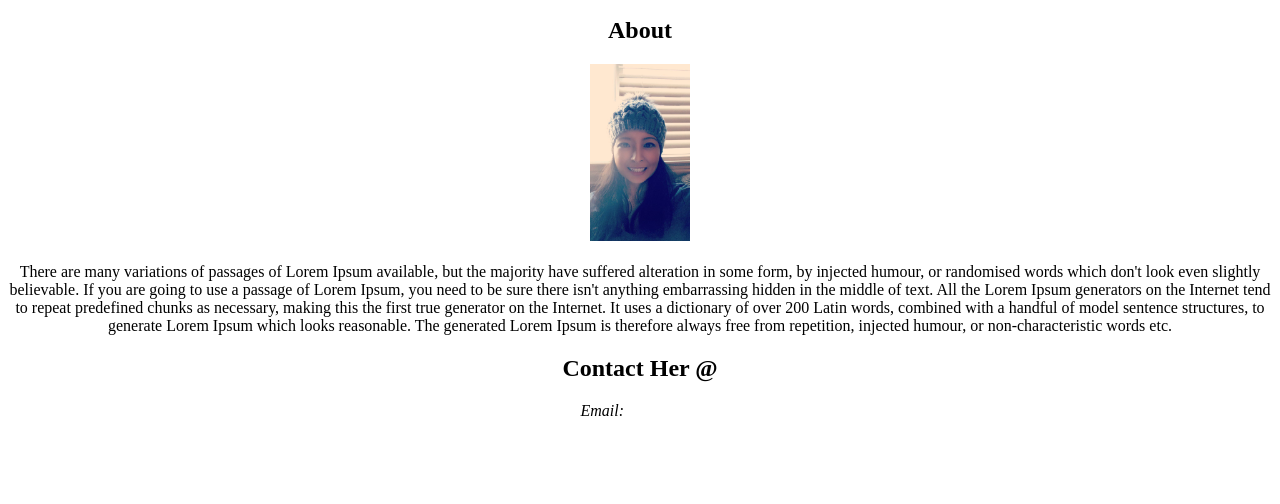
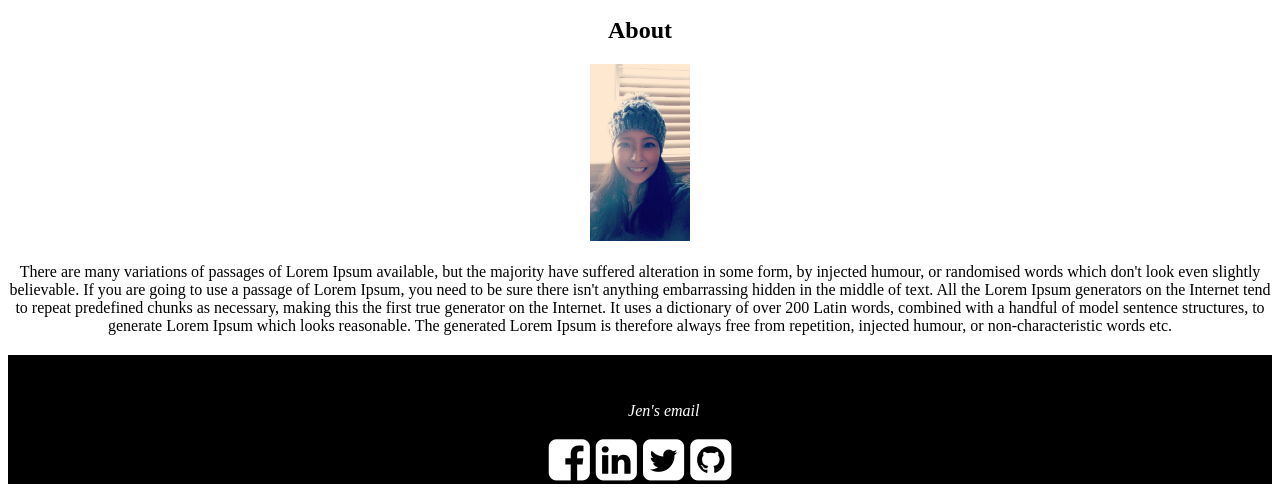
Before and after one commit to Jenn083/portfolio, a plain HTML site: page index.html in a window 1280 px wide. Shown: the part 778-1282 px from the top of the page. Drawn offline with Linux system fonts and the light colour scheme.

Commit message:
added background to contact info

```diff
--- a/index.html
+++ b/index.html
@@ -3,6 +3,7 @@
   <head>
     <meta charset="utf-8">
     <title>Jen's Portfolio</title>
+    <meta name="viewport" content="width=device-width, initial-scale=1">
     <link rel="stylesheet" type="text/css" href="float.css">
 	  <link rel="stylesheet" type="text/css" href="main.css">
     <link rel="stylesheet" href="https://cdnjs.cloudflare.com/ajax/libs/font-awesome/4.7.0/css/font-awesome.min.css">
@@ -26,7 +27,6 @@
 				        </div>
 			      </div>
 		      </div>
-
           <div class="col-4">
 			      <div class="img">
 				      <img  class="image-pic" src="images/two.jpg">
--- a/main.css
+++ b/main.css
@@ -36,3 +36,6 @@ ul {
    background-color: black;
    padding:50px;
  }
+#contact {
+	background-color: black;
+}
```
